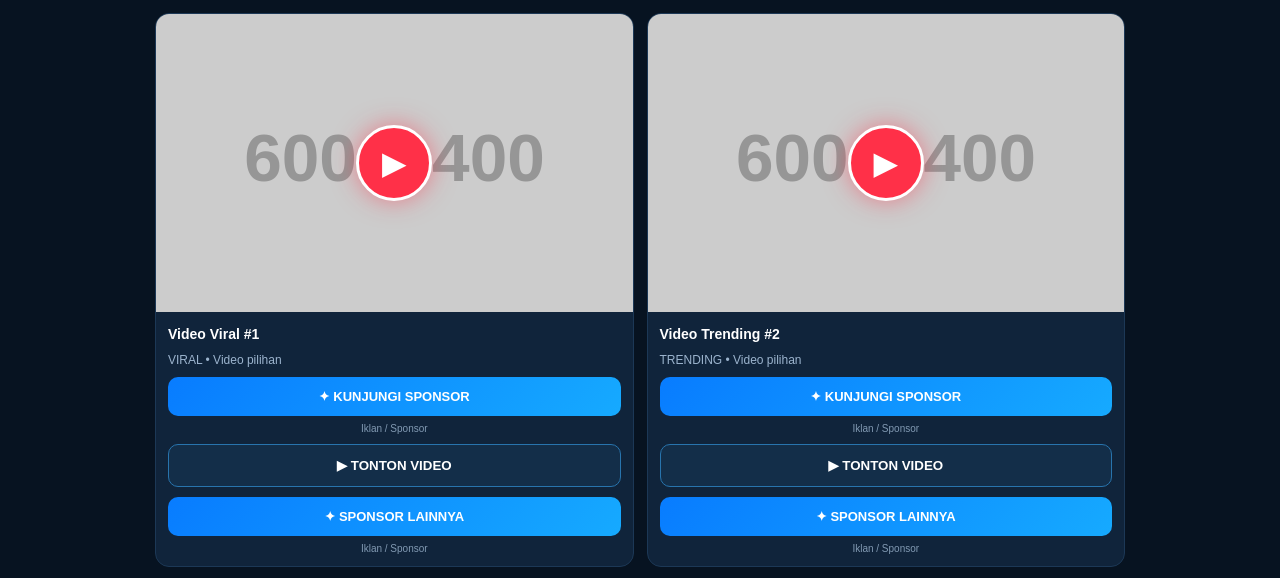
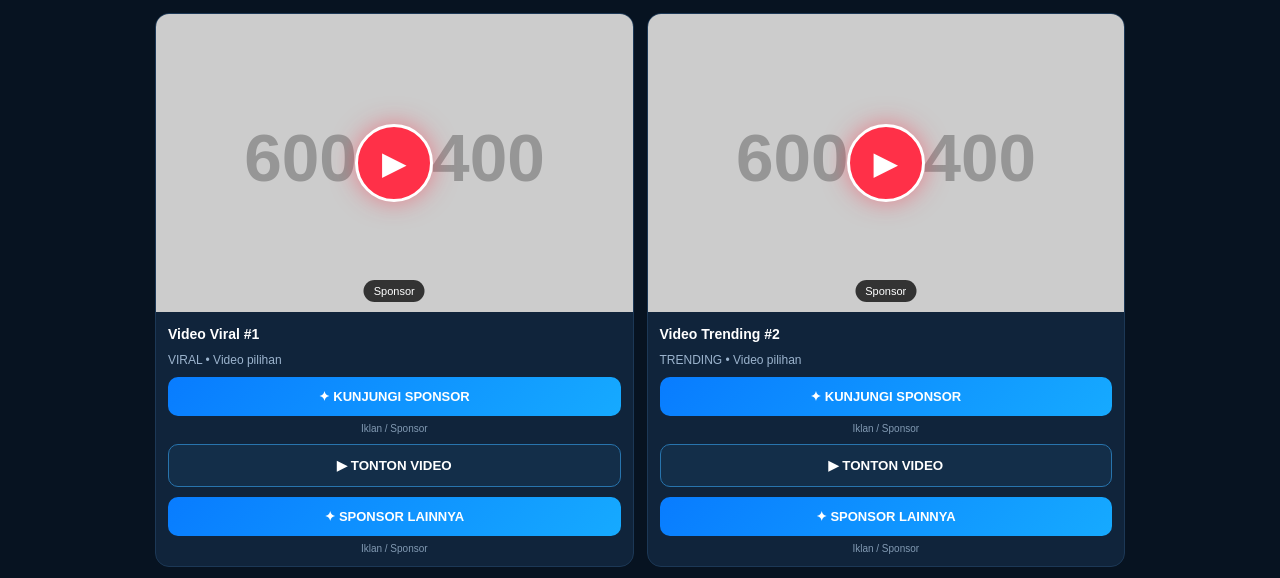
Before and after one commit to envio241/Nyered, a plain HTML site: page index.html in a window 1280 px wide. Shown: the part 217-795 px from the top of the page. Drawn offline with Linux system fonts and the light colour scheme; placeholder pictures from the web are drawn by us.

Commit message:
Update index.html

```diff
--- a/index.html
+++ b/index.html
@@ -5,15 +5,14 @@
 <meta charset="UTF-8">
 <meta name="viewport" content="width=device-width, initial-scale=1">
 <meta name="theme-color" content="#071321">
-<meta name="description" content="Video populer dan trending">
-<title>Viral Zone - Trending</title>
+<meta name="description" content="Video viral dan trending terbaru">
+<title>Viral Zone - Trending Video</title>
 
 <style>
 :root{
   --bg:#071321;
   --card:#10243b;
   --blue:#087cff;
-  --blue2:#20b5ff;
   --red:#ff3048;
   --text:#fff;
   --muted:#9cb4ce;
@@ -74,9 +73,7 @@ header{
   cursor:pointer;
 }
 
-.categories button.active{
-  background:var(--blue);
-}
+.categories button.active{background:var(--blue)}
 
 .container{
   max-width:1000px;
@@ -117,14 +114,14 @@ header{
   display:block;
 }
 
-/* Tombol play untuk memutar video */
+/* PLAY MERAH - LINK SPONSOR */
 .play{
   position:absolute;
   top:50%;
   left:50%;
   transform:translate(-50%,-50%);
-  width:76px;
-  height:76px;
+  width:78px;
+  height:78px;
   border-radius:50%;
   border:3px solid white;
   background:var(--red);
@@ -141,6 +138,19 @@ header{
   transform:translate(-50%,-50%) scale(.93);
 }
 
+.play-label{
+  position:absolute;
+  bottom:10px;
+  left:50%;
+  transform:translateX(-50%);
+  background:rgba(0,0,0,.75);
+  color:white;
+  font-size:11px;
+  padding:5px 10px;
+  border-radius:20px;
+  pointer-events:none;
+}
+
 .info{padding:12px}
 
 .info h3{
@@ -154,7 +164,6 @@ header{
   font-size:12px;
 }
 
-/* LINK SPONSOR */
 .sponsor{
   display:block;
   margin-top:10px;
@@ -168,7 +177,6 @@ header{
   font-size:13px;
 }
 
-/* Tombol menonton video */
 .watch{
   display:block;
   width:100%;
@@ -182,9 +190,7 @@ header{
   cursor:pointer;
 }
 
-.watch:active{
-  background:#1c4569;
-}
+.watch:active{background:#1c4569}
 
 .ad-label{
   text-align:center;
@@ -312,7 +318,7 @@ const MONETAG_LINK = "https://LINK-DIRECT-MONETAG-KAMU";
 
 // ===========================================
 // DATA VIDEO
-// GANTI THUMBNAIL DAN VIDEO MP4 DI BAGIAN INI
+// GANTI THUMBNAIL DAN VIDEO MP4 DI SINI
 // ===========================================
 
 const videos = [
@@ -380,7 +386,7 @@ const videos = [
 
 
 // ===========================================
-// GENERATE KARTU
+// MEMBUAT KARTU VIDEO
 // ===========================================
 
 const grid = document.getElementById("videoGrid");
@@ -398,9 +404,11 @@ videos.forEach(video => {
            loading="lazy"
            alt="${video.title}">
 
-      <button class="play" aria-label="Putar video">
+      <button class="play" aria-label="Sponsor - membuka link iklan">
         ▶
       </button>
+
+      <div class="play-label">Sponsor</div>
 
     </div>
 
@@ -412,7 +420,6 @@ videos.forEach(video => {
         ${video.category.toUpperCase()} • Video pilihan
       </div>
 
-      <!-- SPONSOR PERTAMA -->
       <a class="sponsor"
          href="${MONETAG_LINK}"
          target="_blank"
@@ -422,12 +429,10 @@ videos.forEach(video => {
 
       <div class="ad-label">Iklan / Sponsor</div>
 
-      <!-- TONTON VIDEO -->
       <button class="watch">
         ▶ TONTON VIDEO
       </button>
 
-      <!-- SPONSOR KEDUA -->
       <a class="sponsor"
          href="${MONETAG_LINK}"
          target="_blank"
@@ -440,12 +445,31 @@ videos.forEach(video => {
     </div>
   `;
 
-  // PLAY MERAH: MEMUTAR VIDEO ASLI
+
+// ===========================================
+// PLAY MERAH: DIRECT LINK MONETAG
+// ===========================================
+
   card.querySelector(".play").addEventListener("click", () => {
-    openVideo(video.video);
+
+    if(!MONETAG_LINK || MONETAG_LINK.includes("LINK-DIRECT")){
+      alert("Masukkan link Monetag terlebih dahulu.");
+      return;
+    }
+
+    window.open(
+      MONETAG_LINK,
+      "_blank",
+      "noopener,noreferrer"
+    );
+
   });
 
-  // TONTON VIDEO: MEMUTAR VIDEO ASLI
+
+// ===========================================
+// TONTON VIDEO: MEMUTAR VIDEO
+// ===========================================
+
   card.querySelector(".watch").addEventListener("click", () => {
     openVideo(video.video);
   });
@@ -470,10 +494,7 @@ function openVideo(url){
   videoModal.style.display = "flex";
   videoPlayer.load();
 
-  videoPlayer.play().catch(() => {
-    // Pengguna dapat menekan Play pada player
-    // jika autoplay ditolak oleh browser.
-  });
+  videoPlayer.play().catch(() => {});
 
 }
 
@@ -496,7 +517,7 @@ videoModal.addEventListener("click",event => {
 
 
 // ===========================================
-// SEARCH VIDEO
+// PENCARIAN VIDEO
 // ===========================================
 
 const search = document.getElementById("search");
@@ -536,7 +557,7 @@ search.addEventListener("input",filterVideos);
 
 
 // ===========================================
-// CATEGORY FILTER
+// FILTER KATEGORI
 // ===========================================
 
 categoryButtons.forEach(button => {
```
